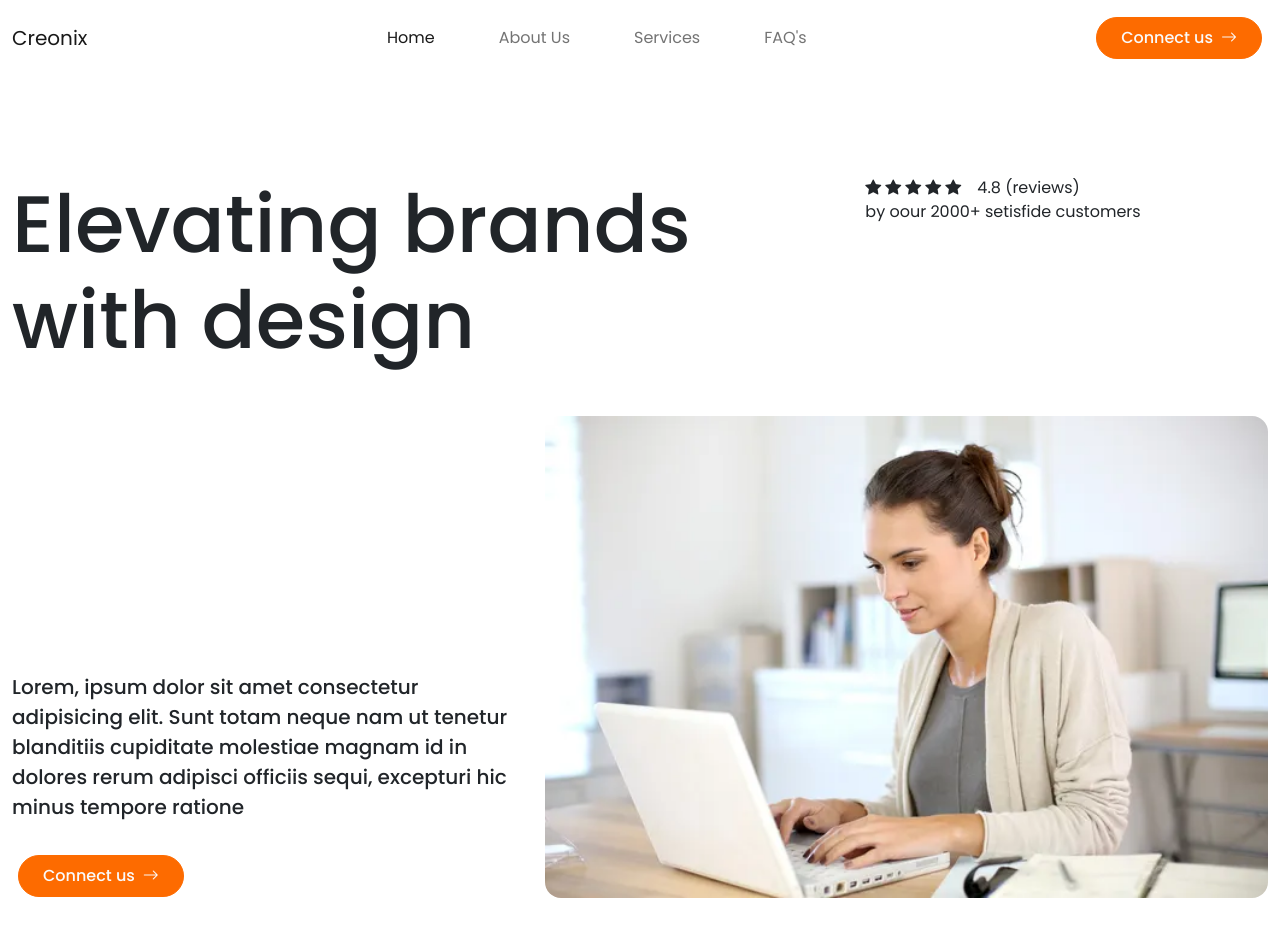
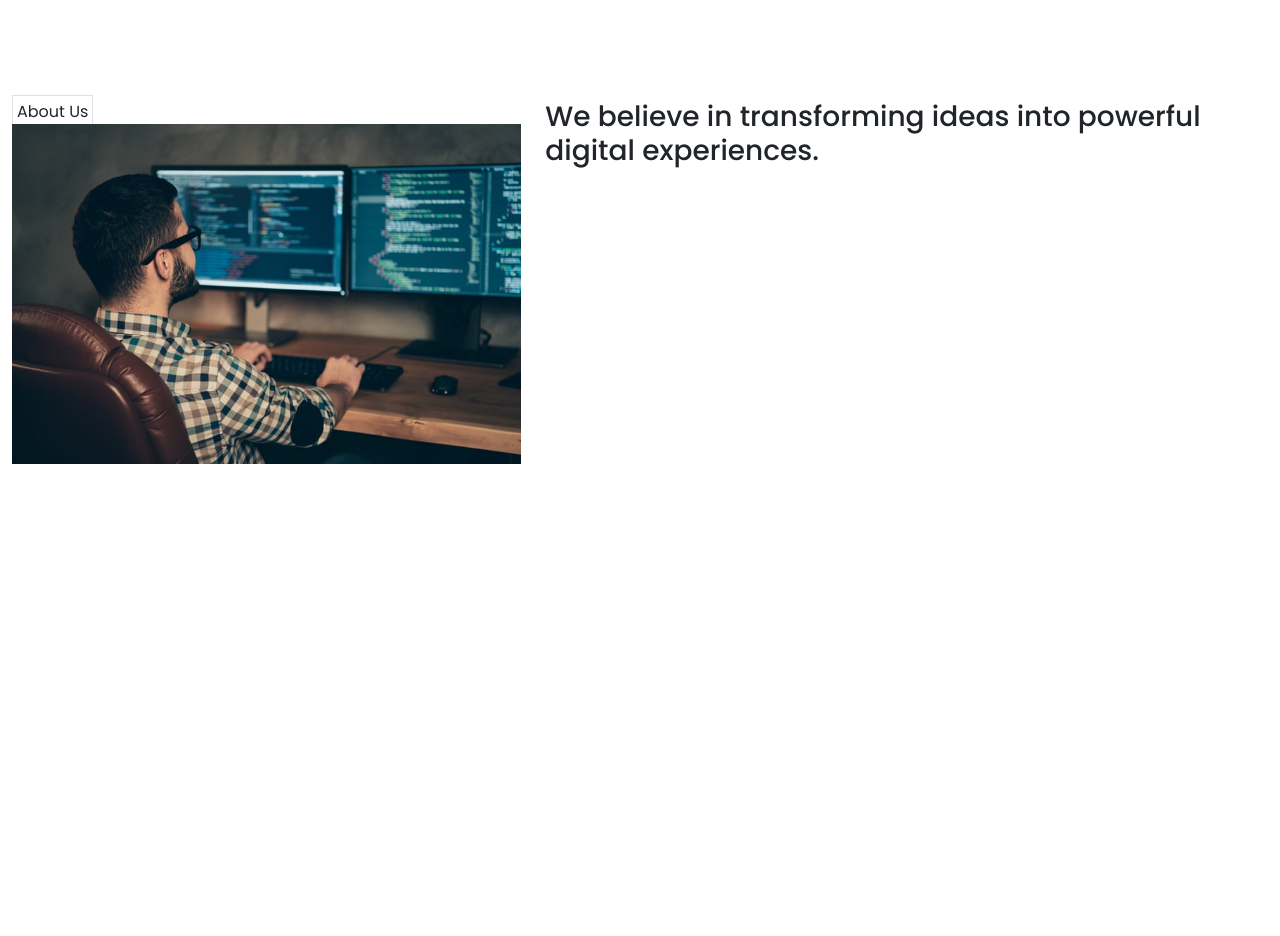
Before and after one commit to Ponkoj644/Creonix, a plain HTML site: page index.html in a window 1280 px wide. After the commit the page ends 800 px from the top, so only its background shows below. Drawn offline with nearby package versions, Linux system fonts and the light colour scheme.

Commit message:
About us area start

```diff
--- a/index.html
+++ b/index.html
@@ -21,7 +21,7 @@
   </head>
   <body>
     <!-- header start -->
-    <header class="header_area">
+    <header class="header_area d-none">
       <nav class="navbar navbar-expand-lg my_navbar">
         <div class="container-fluid">
           <a class="navbar-brand" href="#">Creonix</a>
@@ -37,14 +37,15 @@
             <span class="navbar-toggler-icon"></span>
           </button>
           <div class="collapse navbar-collapse" id="navbarSupportedContent">
-            <ul
-              class="navbar-nav mx-auto mb-2 mb-lg-0 gap-lg-5 gap-3 text-center"
-            >
+            <ul class="navbar-nav mx-auto mb-2 mb-lg-0 gap-3 text-center">
               <li class="nav-item">
                 <a class="nav-link active" aria-current="page" href="#">Home</a>
               </li>
               <li class="nav-item">
                 <a class="nav-link" href="#">About Us</a>
+              </li>
+              <li class="nav-item">
+                <a class="nav-link" href="#">Works</a>
               </li>
               <li class="nav-item">
                 <a class="nav-link" href="#">Services</a>
@@ -54,7 +55,7 @@
               </li>
             </ul>
             <div class="text-center">
-              <button >
+              <button>
                 <a href="#" class="btn_primary"
                   >Connect us <i class="bi bi-arrow-right"></i
                 ></a>
@@ -68,9 +69,11 @@
     <!-- main start  -->
     <main>
       <!-- hero area start -->
-      <section class="hero_area">
+      <section class="hero_area d-none">
         <div class="container-fluid">
-          <div class="row align-items-start justify-content-between gap-5 gap-lg-0 gap-md-4 gap-lg-0">
+          <div
+            class="row align-items-start justify-content-between gap-5 gap-lg-0 gap-md-3 gap-lg-0"
+          >
             <div class="col-lg-8">
               <div class="left_side">
                 <h1>Elevating brands with design</h1>
@@ -94,10 +97,11 @@
             </div>
           </div>
 
-          <div class="row mt-5 align-items-end justify-content-between hero_bottom">
-
+          <div
+            class="row mt-3 mt-lg-5 align-items-end justify-content-between hero_bottom"
+          >
             <div class="col-lg-5">
-              <p>
+              <p class="mb-3 mb-lg-5">
                 Lorem, ipsum dolor sit amet consectetur adipisicing elit. Sunt
                 totam neque nam ut tenetur blanditiis cupiditate molestiae
                 magnam id in dolores rerum adipisci officiis sequi, excepturi
@@ -111,12 +115,29 @@
             </div>
 
             <div class="col-lg-7">
-              <img src="./images/Hero_img.jpg" alt="" class="img-fluid w-100">
-             </div>
+              <img src="./images/Hero_img.jpg" alt="" class="img-fluid w-100" />
+            </div>
           </div>
         </div>
       </section>
       <!-- hero area end -->
+
+      <section class="aboutUs_area">
+        <div class="container-fluid">
+          <div class="row">
+            <div class="col-lg-5">
+              <p class="border border-1 d-inline p-1">About Us</p>
+              <img src="./images/About_img.jpg" alt="About Ima" />
+            </div>
+            <div class="col-lg-7">
+              <h3>
+                We believe in transforming ideas into powerful digital
+                experiences.
+              </h3>
+            </div>
+          </div>
+        </div>
+      </section>
     </main>
     <!-- main end  -->
 
--- a/style.css
+++ b/style.css
@@ -8,22 +8,34 @@
 :root {
   --primaryColor: #1c514b;
   --secondaryColor: #fd6b00;
-  --textWhite:#fafafa;
+  --textWhite: #fafafa;
 }
 
 body {
   font-family: "Poppins", serif;
   max-width: 1440px;
   margin: 0 auto;
-  transition: all .2s ease-in-out;
+  transition: all 0.2s ease-in-out;
 }
 
-h1, h2, h3, h4, h5, h6, p{
+h1,
+h2,
+h3,
+h4,
+h5,
+h6,
+p {
   margin: 0;
   padding: 0;
 }
 
-button{
+img,
+svg {
+  width: 100%;
+  object-fit: cover;
+}
+
+button {
   border: transparent;
   background: transparent;
 }
@@ -34,7 +46,7 @@ button a {
   display: flex;
   align-items: center;
   justify-content: center;
-  gap: .5rem;
+  gap: 0.5rem;
   color: var(--textWhite);
 }
 
@@ -44,11 +56,11 @@ button a {
   background-color: var(--secondaryColor);
   border: 1px solid var(--secondaryColor);
   border-radius: 50px;
-  transition: all .2s ease-in-out;
+  transition: all 0.2s ease-in-out;
 }
 
-.btn_primary:hover{
-  scale: .96;
+.btn_primary:hover {
+  scale: 0.96;
   color: var(--textWhite);
 }
 
@@ -69,27 +81,25 @@ button a {
 /* header css end */
 
 /* hero css start */
-.hero_area{
+.hero_area {
   margin: 6.25rem 0;
 }
-
-.hero_area .left_side h1{
-  font-size: 80px;
+.hero_area .left_side h1 {
+  font-size: clamp(2rem, 1.1429rem + 4.2857vw, 5rem);
   font-weight: 500;
 }
-
-.hero_bottom p{
+.hero_bottom p {
   font-size: 20px;
   font-weight: 500;
   text-align: start;
-  margin-bottom: 2rem;
 }
-
-.hero_bottom img{
+.hero_bottom img {
   border-radius: 1rem;
 }
+/* hero css end */
 
-
-
-
-/* hero css end */
+/* aboutUs css start  */
+.aboutUs_area {
+  margin: 6.25rem 0;
+}
+/* aboutUs css end  */
```
Also changed, not shown: images/About_img.jpg (added).
